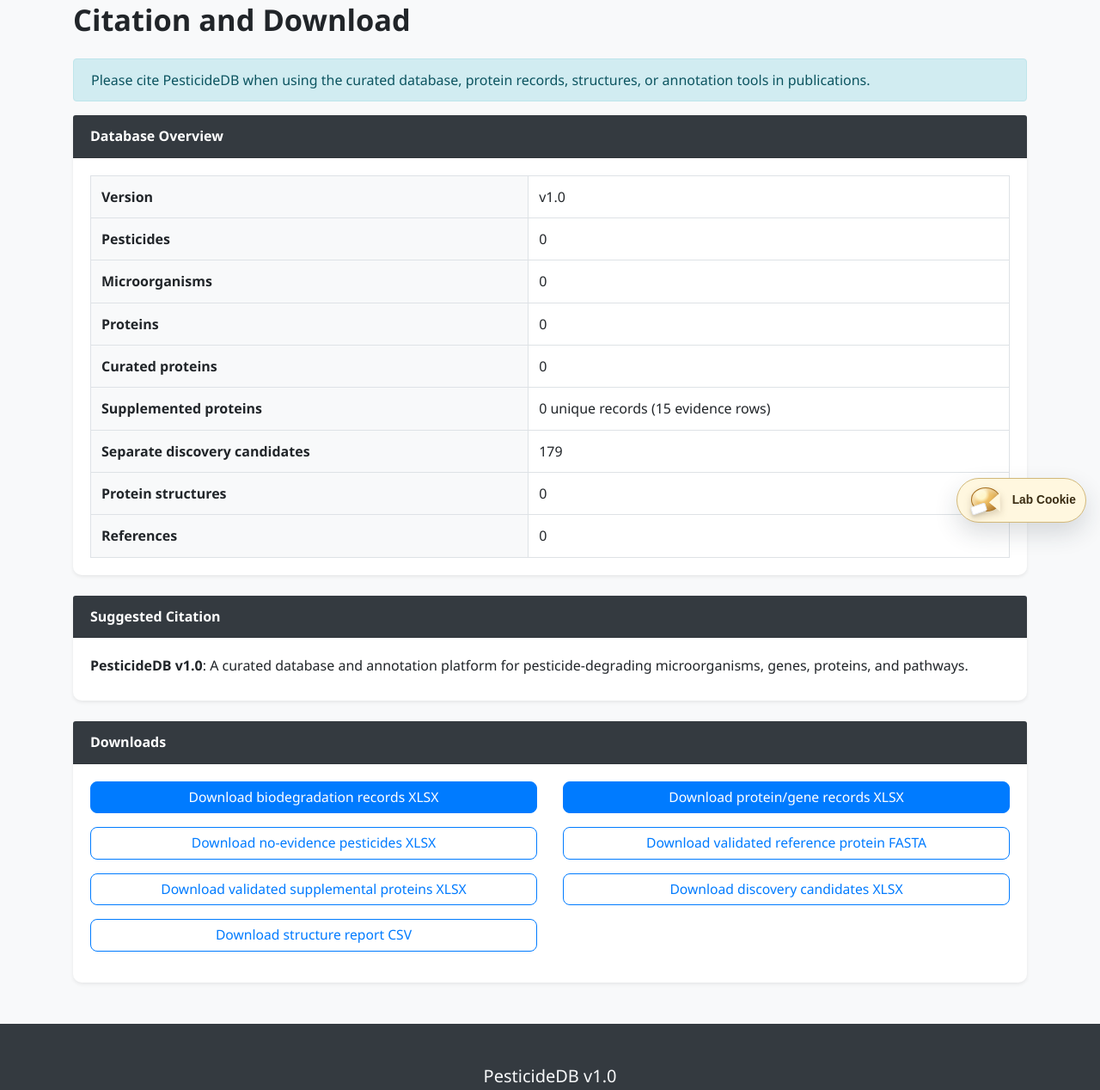
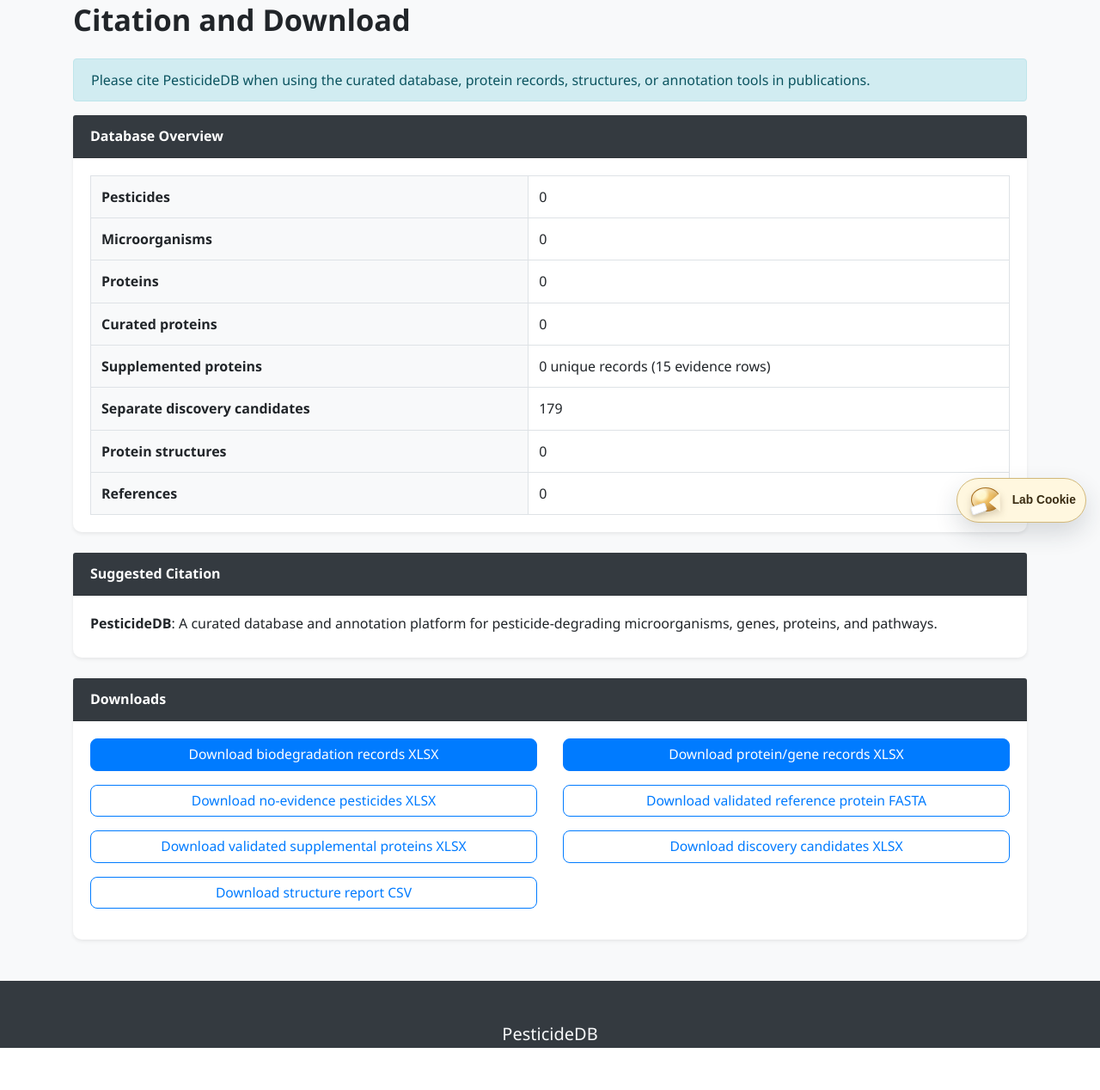
Before and after one commit to PesticideDB/PesticideDB, a Django app: page /citation-download/ in a window 1280 px wide. Shown: the part 176-1444 px from the top of the page at 86% size. After the commit the page ends 1395 px from the top, so only its background shows below. Run offline with Django 5.2, Linux system fonts and the light colour scheme; data comes from the database, SQL or seed files in the repository; data that the repository does not hold is empty; some libraries are stand-ins or nearby versions.

Commit message:
Remove database version from visible citation text

```diff
--- a/base/templates/base/citation_download.html
+++ b/base/templates/base/citation_download.html
@@ -16,10 +16,6 @@
         </div>
         <div class="card-body">
             <table class="table table-bordered mb-0">
-                <tr>
-                    <th class="bg-light">Version</th>
-                    <td>v{{ database_version }}</td>
-                </tr>
                 <tr>
                     <th class="bg-light">Pesticides</th>
                     <td>{{ total_pesticides }}</td>
@@ -62,7 +58,7 @@
         </div>
         <div class="card-body">
             <p class="mb-2">
-                <strong>PesticideDB v{{ database_version }}</strong>: A curated database and annotation platform for pesticide-degrading microorganisms, genes, proteins, and pathways.
+                <strong>PesticideDB</strong>: A curated database and annotation platform for pesticide-degrading microorganisms, genes, proteins, and pathways.
             </p>
         </div>
     </div>
--- a/base/templates/base/help.html
+++ b/base/templates/base/help.html
@@ -51,7 +51,7 @@
             <tr>
                 <td>Reuse data in a manuscript</td>
                 <td>Citation/Download</td>
-                <td>Database version, download/access date, citation text, and the matching Excel or CSV export.</td>
+                <td>Download/access date, citation text, and the matching Excel or CSV export.</td>
             </tr>
         </tbody>
     </table>
@@ -221,7 +221,7 @@
             </tr>
             <tr>
                 <td>Downloaded datasets</td>
-                <td>Report the database version and access/download date when using PesticideDB data in a manuscript.</td>
+                <td>Report the access/download date when using PesticideDB data in a manuscript.</td>
             </tr>
         </tbody>
     </table>
--- a/base/templates/base/home.html
+++ b/base/templates/base/home.html
@@ -31,7 +31,7 @@
             <img src="{% static 'images/background03.jpeg' %}" class="d-block w-100" alt="Database Statistics">
             <div class="carousel-caption">
                 <h3>Database Statistics</h3>
-                <p>v{{ database_version }}: {{ microorganisms_count }} microorganisms, {{ proteins_count }} proteins, and {{ structure_count }} structures.</p>
+                <p>{{ microorganisms_count }} microorganisms, {{ proteins_count }} proteins, and {{ structure_count }} structures.</p>
             </div>
         </div>
     </div>
@@ -91,10 +91,6 @@
                 <span>References</span>
                 <strong>{{ reference_count }}</strong>
             </a>
-            <div class="home-metric-card">
-                <span>Database version</span>
-                <strong class="home-metric-date">v{{ database_version }}</strong>
-            </div>
         </div>
     </div>
 </section>
--- a/templates/base.html
+++ b/templates/base.html
@@ -519,7 +519,7 @@
         <div class="container-fluid padding">
             <div class="row text-center">
                 <div class="col-md-12">
-                    <p class="h5 mb-1">PesticideDB v1.0</p>
+                    <p class="h5 mb-1">PesticideDB</p>
                 </div>
             </div>
         </div>
```
